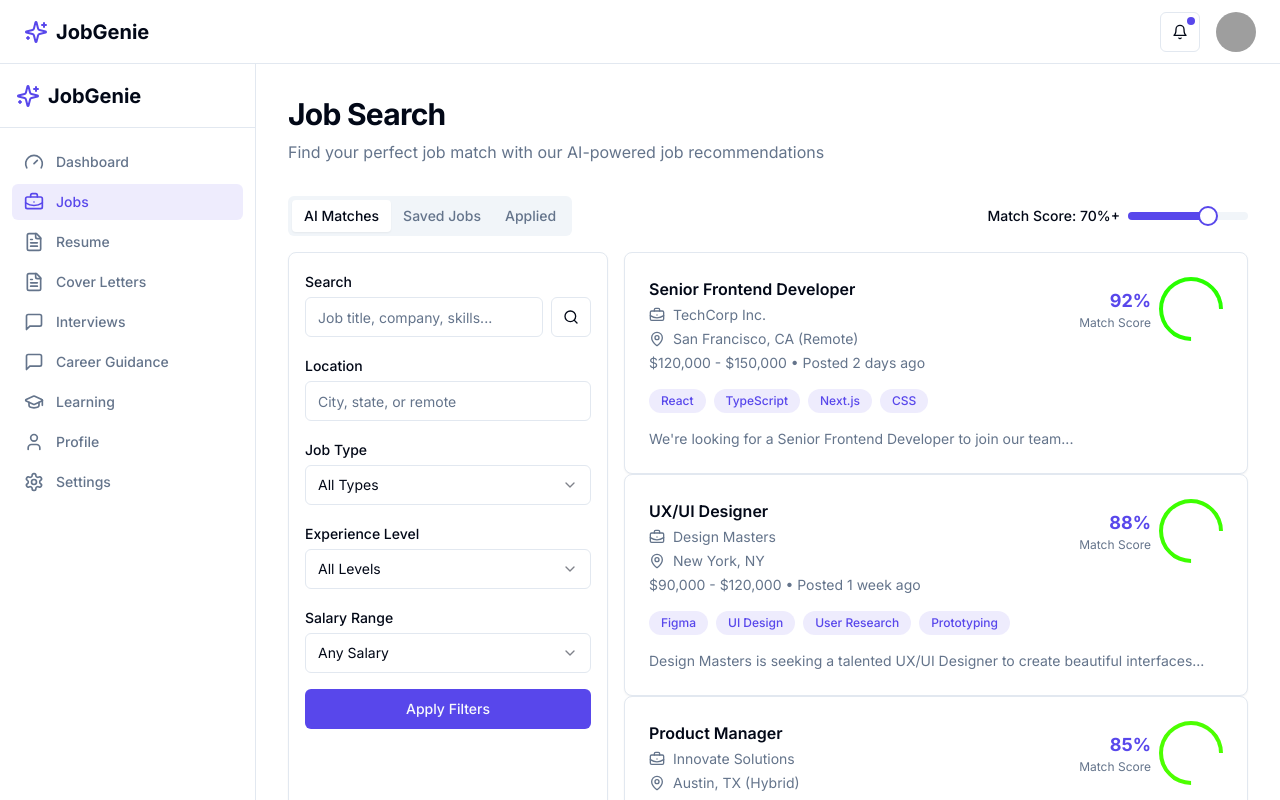
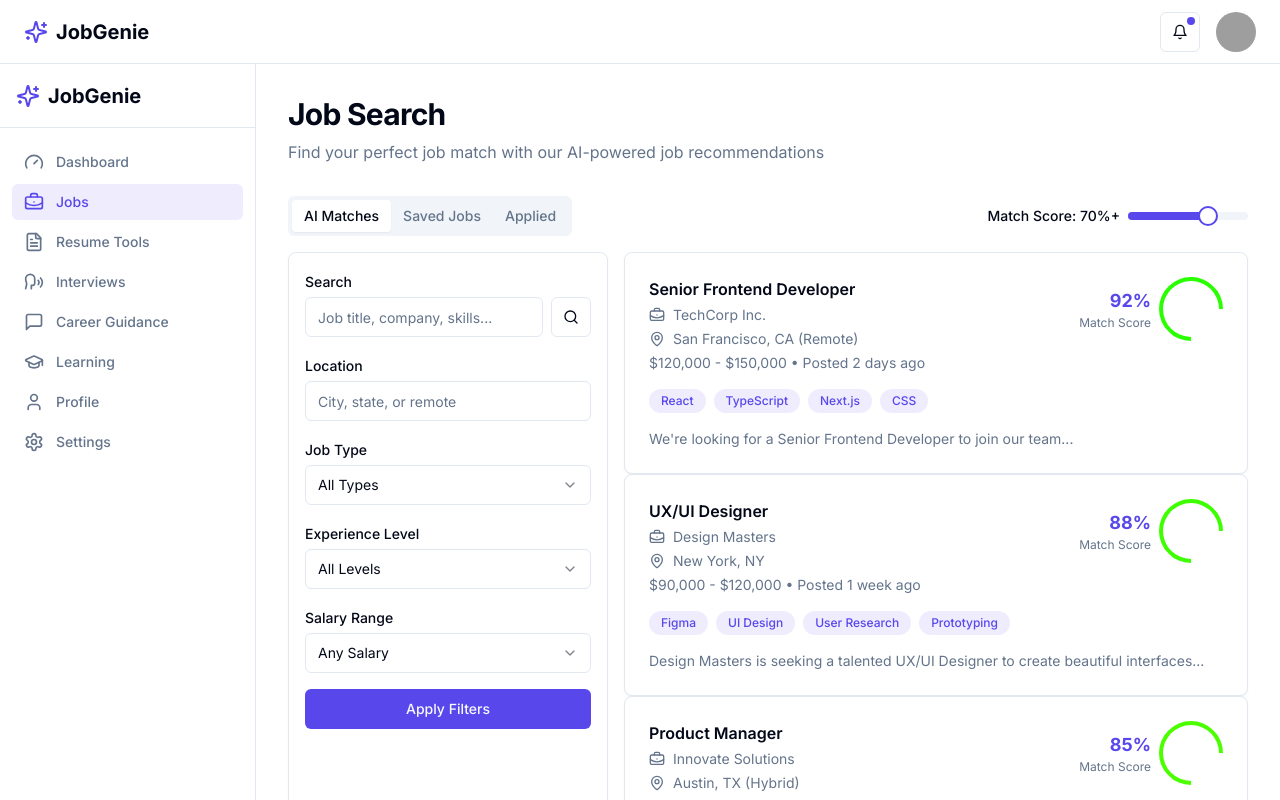
Before and after one commit to priyansh-narang2308/JobGenie1, a Next.js app in the folder frontend/: page /jobs in a window 1280 px wide. Shown: the top 800 px of the page. Built offline with nearby package versions, Linux system fonts and the light colour scheme; grey boxes are pictures that could not be loaded.

Commit message:
Renamed resume section & changed interviews icon

```diff
--- a/frontend/components/layout/dashboard-layout.tsx
+++ b/frontend/components/layout/dashboard-layout.tsx
@@ -16,6 +16,7 @@ import {
   Settings,
   Sparkles,
   User,
+  Speech,
   X,
 } from "lucide-react"
 import Link from "next/link"
@@ -32,9 +33,8 @@ export default function DashboardLayout({ children }: DashboardLayoutProps) {
   const navigation = [
     { name: "Dashboard", href: "/dashboard", icon: Gauge },
     { name: "Jobs", href: "/jobs", icon: BriefcaseBusiness },
-    { name: "Resume", href: "/resume", icon: FileText },
-    { name: "Cover Letters", href: "/cover-letter", icon: FileText },
-    { name: "Interviews", href: "/interviews", icon: MessageSquare },
+    { name: "Resume Tools", href: "/resume-tools", icon: FileText },
+    { name: "Interviews", href: "/interviews", icon: Speech },
     { name: "Career Guidance", href: "/career-guidance", icon: MessageSquare },
     { name: "Learning", href: "/learning", icon: GraduationCap },
     { name: "Profile", href: "/profile", icon: User },
```
Also changed, not shown: frontend/pages/resume-tools/index.tsx (renamed from frontend/pages/resume/index.tsx).
